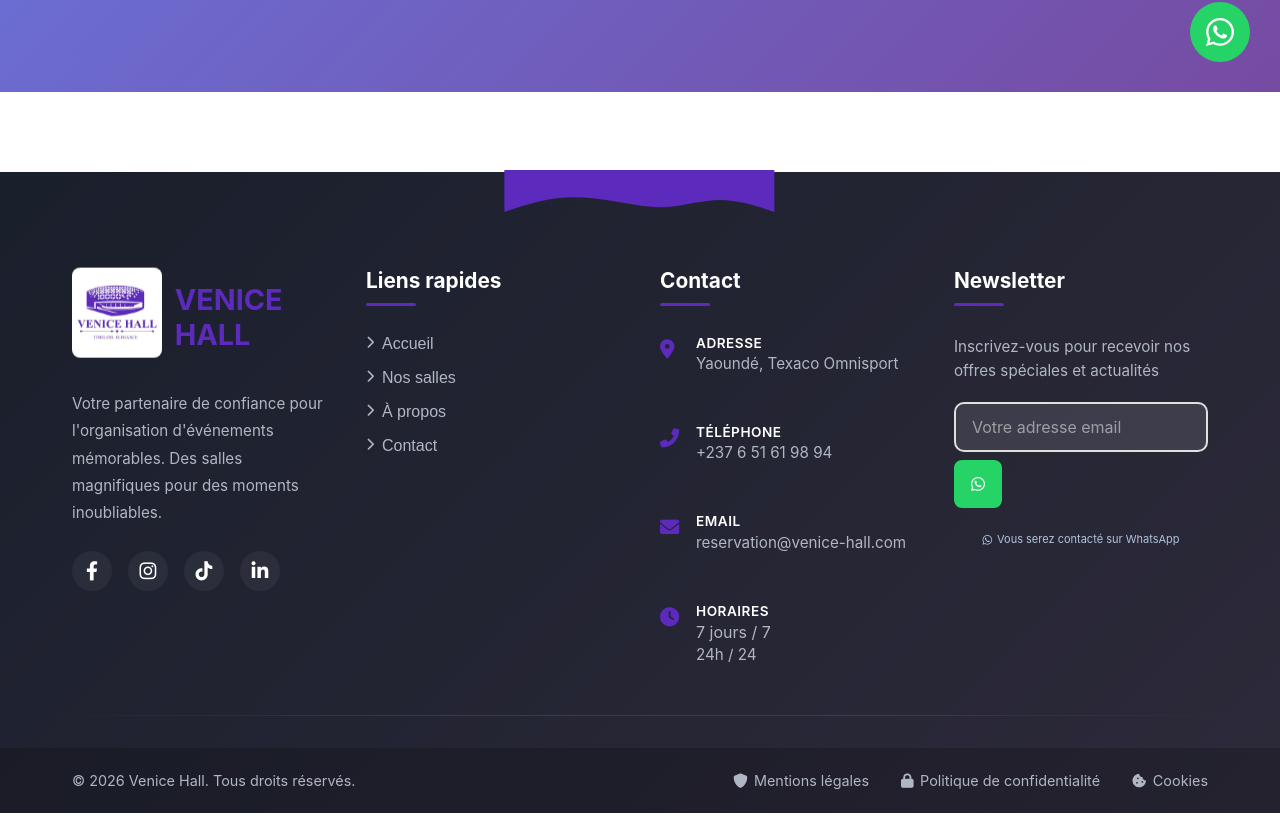
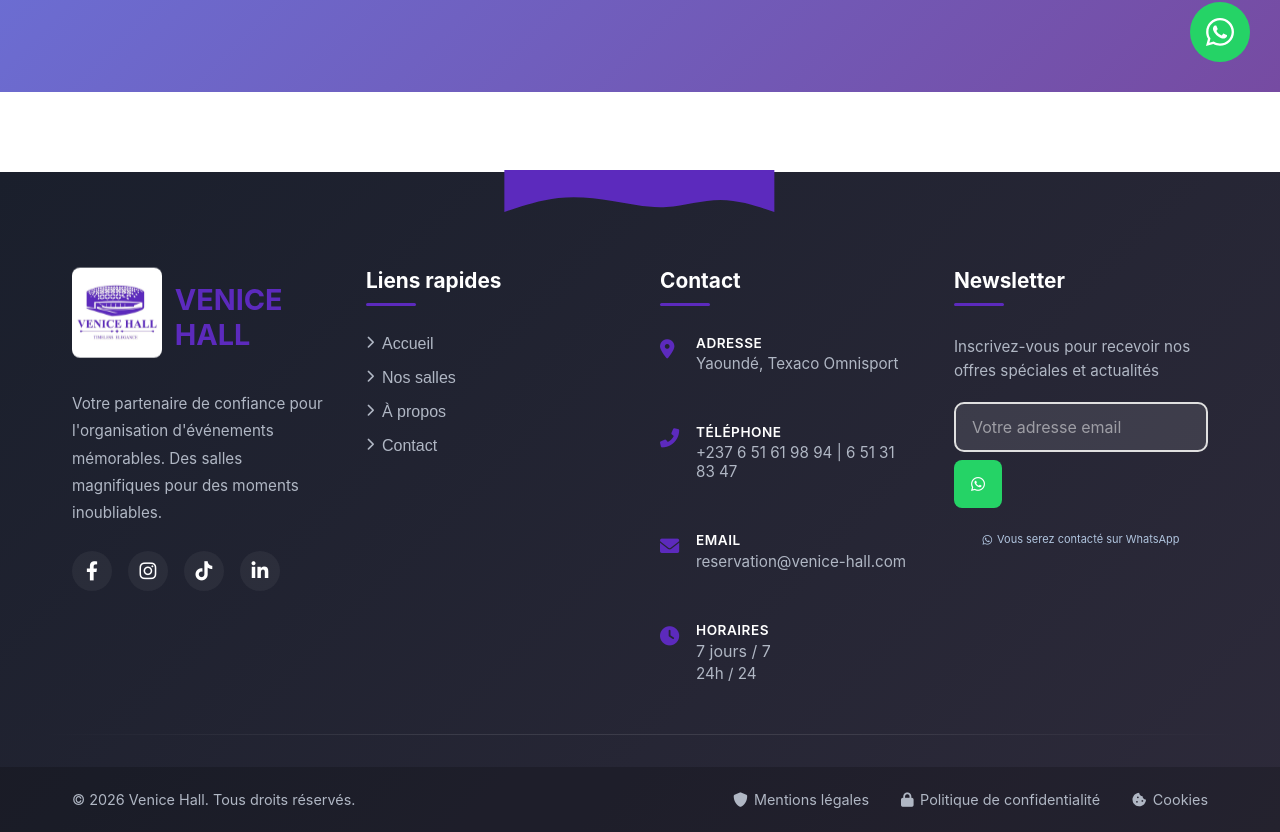
Before and after one commit to ManuelaMeupia/VeniceHall, a React (Create React App) app: page /admin in a window 1280 px wide. Shown: the part 708-1540 px from the top of the page. Built offline with nearby package versions, Linux system fonts and the light colour scheme.

Commit message:
amelioration de l'interface et de l'experience de l'utilisateur

```diff
--- a/src/components/Footer.jsx
+++ b/src/components/Footer.jsx
@@ -143,7 +143,7 @@ const Footer = () => {
                 <i className="fas fa-phone-alt"  style={{color:"#5c2abd"}}></i>
                 <div className="contact-detail">
                   <span className="contact-label">Téléphone</span>
-                  <span>+237 6 51 61 98 94</span>
+                  <span>+237 6 51 61 98 94 | 6 51 31 83 47</span>
                 </div>
               </li>
               <li>
```
